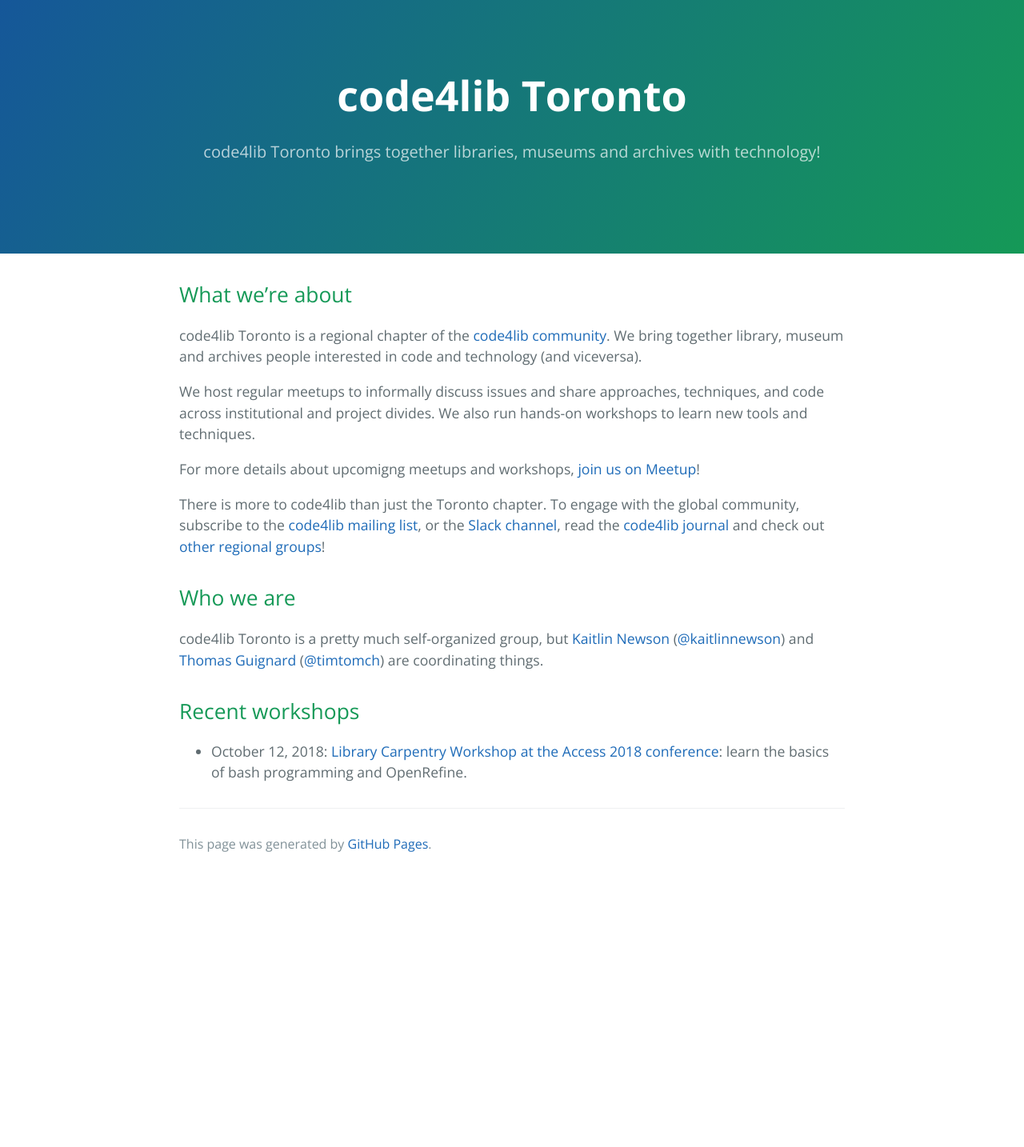
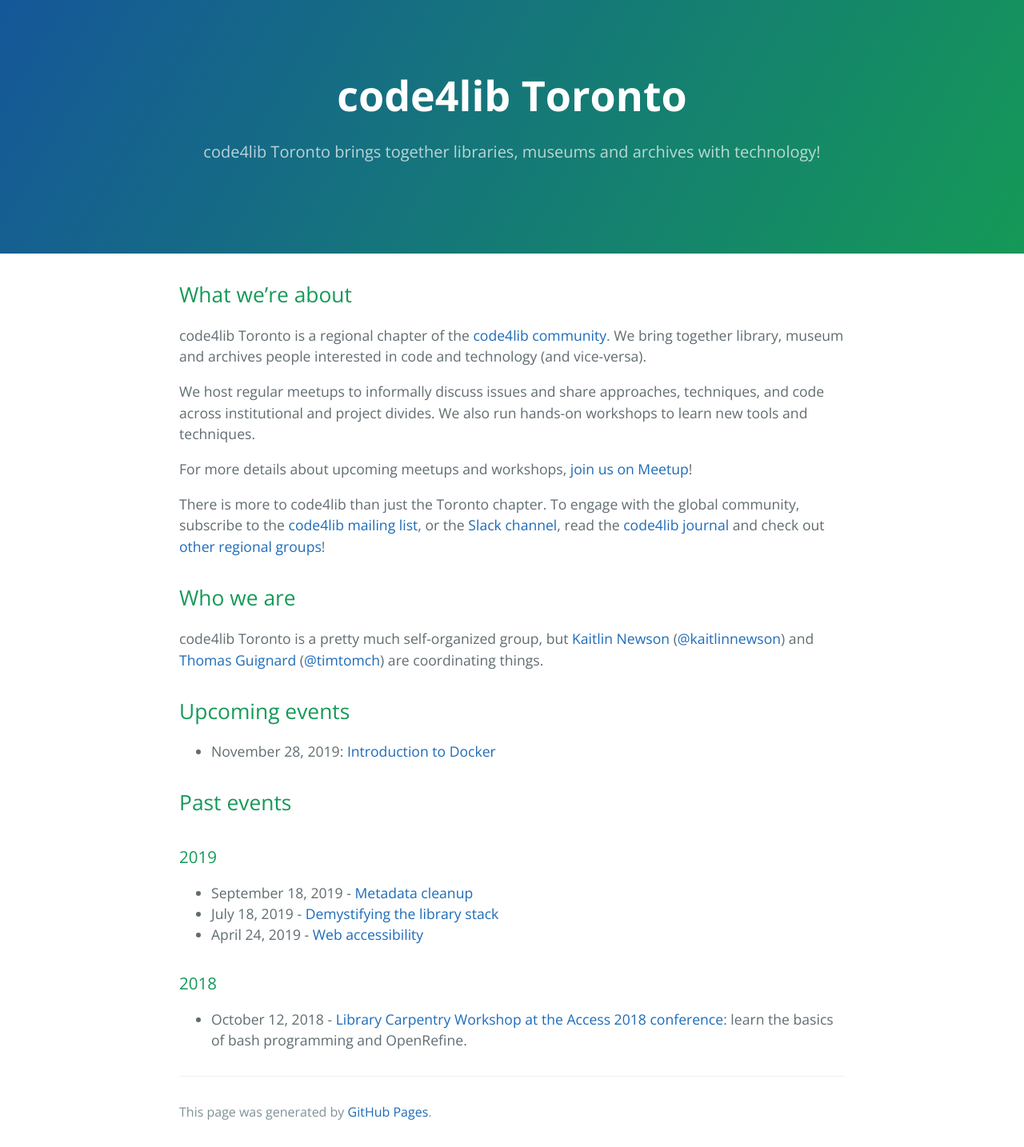
Before and after one commit to code4libtoronto/code4libtoronto.github.io, a Jekyll site: the page built from index.md, in a window 1280 px wide. Shown: the whole page at 80% size. Built offline with Jekyll 4.4.1, drawn with Linux system fonts in a browser that asks for light colours; our own code applies the rules of GitHub Pages for plain Markdown files; before the commit the page ends 1099 px from its top, so only the background shows below that.

Commit message:
gitignore, add past/upcoming events, add logo to assets for future use on the site

```diff
--- a/index.md
+++ b/index.md
@@ -4,11 +4,11 @@
 
 ## What we're about
 
-code4lib Toronto is a regional chapter of the [code4lib community](https://code4lib.org). We bring together library, museum and archives people interested in code and technology (and viceversa).
+code4lib Toronto is a regional chapter of the [code4lib community](https://code4lib.org). We bring together library, museum and archives people interested in code and technology (and vice-versa).
 
 We host regular meetups to informally discuss issues and share approaches, techniques, and code across institutional and project divides. We also run hands-on workshops to learn new tools and techniques.
 
-For more details about upcomigng meetups and workshops, [join us on Meetup](https://www.meetup.com/code4libtoronto/)!
+For more details about upcoming meetups and workshops, [join us on Meetup](https://www.meetup.com/code4libtoronto/)!
 
 There is more to code4lib than just the Toronto chapter. To engage with the global community, subscribe to the [code4lib mailing list](https://lists.clir.org/cgi-bin/wa?A0=CODE4LIB), or the [Slack channel](https://code4lib.slack.com/), read the [code4lib journal](http://journal.code4lib.org/) and check out [other regional groups](https://wiki.code4lib.org/Main_Page#Local_.2F_Regional_Groups)!
 
@@ -16,6 +16,18 @@
 
 code4lib Toronto is a pretty much self-organized group, but [Kaitlin Newson](mailto:kaitlin.newson@gmail.com) ([@kaitlinnewson](https://twitter.com/kaitlinnewson)) and [Thomas Guignard](mailto:tom@timtom.ca) ([@timtomch](https://twitter.com/timtomch)) are coordinating things.
 
-## Recent workshops
+## Upcoming events
 
-* October 12, 2018: [Library Carpentry Workshop at the Access 2018 conference](./2018-10-12-access): learn the basics of bash programming and OpenRefine.
+* November 28, 2019: [Introduction to Docker](https://www.meetup.com/code4libtoronto/events/259194696/)
+
+## Past events
+
+### 2019
+
+* September 18, 2019 - [Metadata cleanup](https://www.meetup.com/code4libtoronto/events/259193334/)
+* July 18, 2019 - [Demystifying the library stack](https://www.meetup.com/code4libtoronto/events/259194511/)
+* April 24, 2019 - [Web accessibility](https://www.meetup.com/code4libtoronto/events/259193297/)
+
+### 2018
+
+* October 12, 2018 - [Library Carpentry Workshop at the Access 2018 conference](./2018-10-12-access): learn the basics of bash programming and OpenRefine.
```
Also changed, not shown: assets/img/c4l_toronto_logo.RGB.png (added), 2 other files.
